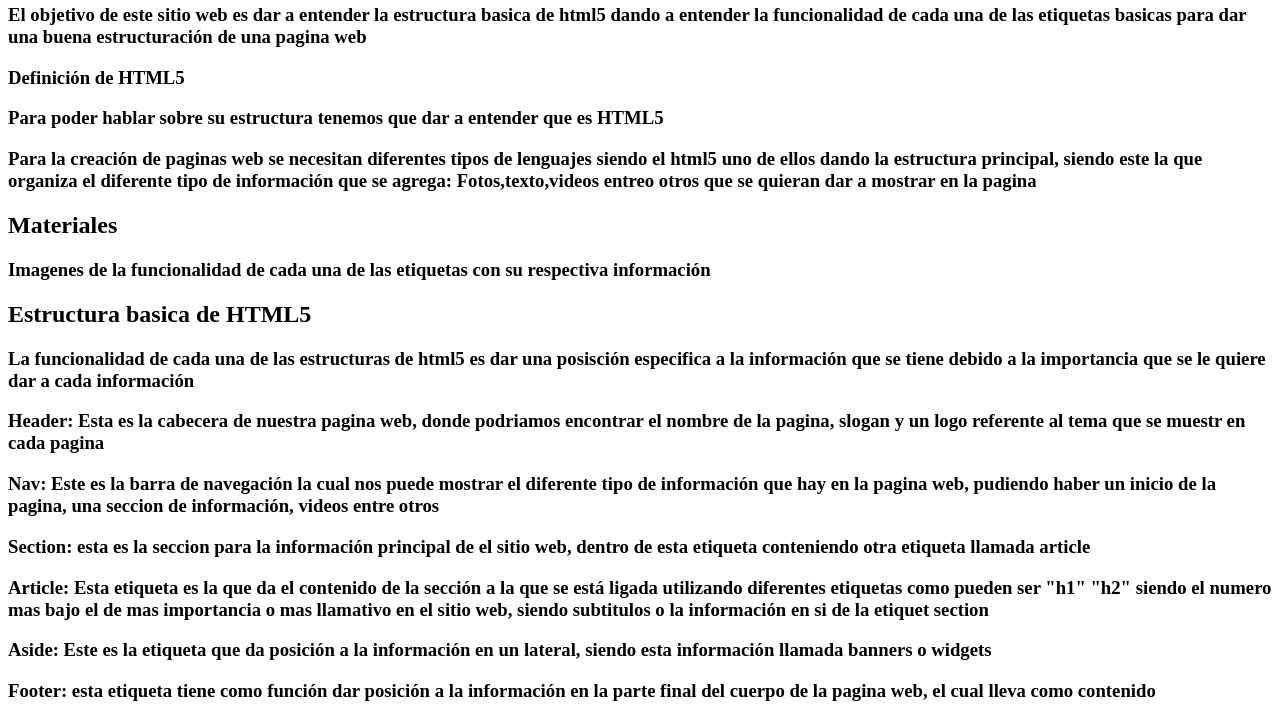
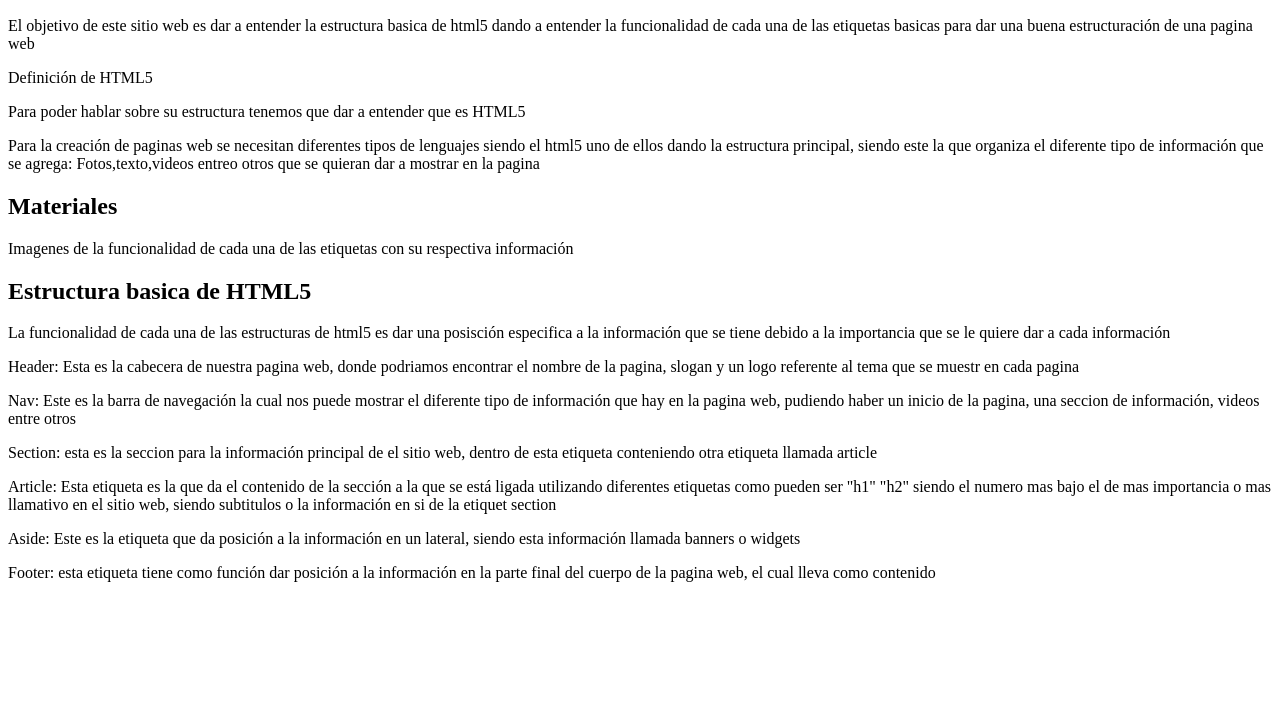
Before and after one commit to Gallego20010819/DSW-DanielStivenCardenasGallego, a plain HTML site: page planing.html in a window 1280 px wide. Shown: the part 76-800 px from the top of the page. Drawn offline with Linux system fonts and the light colour scheme.

Commit message:
Cambios
Cambios

```diff
--- a/planing.html
+++ b/planing.html
@@ -1,25 +1,30 @@
 <!DOCTYPE html>
-<html lang="en">
+<html lang="es">
 <head>
     <meta charset="UTF-8">
     <meta name="viewport" content="width=device-width, initial-scale=1.0">
-    <title>Document</title>
+    <title>Planeación</title>
 </head>
 <body>
-    <h1>OBJETIVOS DEL SITIO WEB</h1>
-    <h3>El objetivo de este sitio web es dar a entender la estructura basica de html5 dando a entender la funcionalidad de cada una de las etiquetas basicas para dar una buena estructuración de una pagina web </h3>
-    <h3>Definición de HTML5</h2>
-    <h3>Para poder hablar sobre su estructura tenemos que dar a entender que es HTML5</h3>
-    <h3>Para la creación de paginas web se necesitan diferentes tipos de lenguajes siendo el html5 uno de ellos dando la estructura principal, siendo este la que organiza el diferente tipo de información que se agrega: Fotos,texto,videos entreo otros que se quieran dar a mostrar en la pagina</h3>
-    <h2>Materiales</h2>
-    <h3>Imagenes de la funcionalidad de cada una de las etiquetas con su respectiva información</h3>
-    <h2>Estructura basica de HTML5</h2>
-    <h3>La funcionalidad de cada una de las estructuras de html5 es dar una posisción especifica a la información que se tiene debido a la importancia que se le quiere dar a cada información</h3>
-    <h3>Header: Esta es la cabecera de nuestra pagina web, donde podriamos encontrar el nombre de la pagina, slogan y un logo referente al tema que se muestr en cada pagina</h3>
-    <h3>Nav: Este es la barra de navegación la cual nos puede mostrar el diferente tipo de información que hay en la pagina web, pudiendo haber un inicio de la pagina, una seccion de información, videos entre otros</h3>
-    <h3>Section: esta es la seccion para la información principal de el sitio web, dentro de esta etiqueta conteniendo otra etiqueta llamada article</h3>
-    <h3>Article: Esta etiqueta es la que da el contenido de la sección a la que se está ligada utilizando diferentes etiquetas como pueden ser "h1" "h2" siendo el numero mas bajo el de mas importancia o mas llamativo en el sitio web, siendo subtitulos o la información en si de la etiquet section</h3>
-    <h3>Aside: Este es la etiqueta que da posición a la información en un lateral, siendo esta información llamada banners o widgets</h3>
-    <h3>Footer: esta etiqueta tiene como función dar posición a la información en la parte final del cuerpo de la pagina web, el cual lleva como contenido</h3>
+    <nav>
+        <a href="index.html">pagina index</a>
+    </nav>
+    <section>
+        <h1>OBJETIVOS DEL SITIO WEB</h1>
+        <p>El objetivo de este sitio web es dar a entender la estructura basica de html5 dando a entender la funcionalidad de cada una de las etiquetas basicas para dar una buena estructuración de una pagina web </p>
+        <p>Definición de HTML5</h2>
+        <p>Para poder hablar sobre su estructura tenemos que dar a entender que es HTML5</p>
+        <p>Para la creación de paginas web se necesitan diferentes tipos de lenguajes siendo el html5 uno de ellos dando la estructura principal, siendo este la que organiza el diferente tipo de información que se agrega: Fotos,texto,videos entreo otros que se quieran dar a mostrar en la pagina</p>
+        <h2>Materiales</h2>
+        <p>Imagenes de la funcionalidad de cada una de las etiquetas con su respectiva información</p>
+        <h2>Estructura basica de HTML5</h2>
+        <p>La funcionalidad de cada una de las estructuras de html5 es dar una posisción especifica a la información que se tiene debido a la importancia que se le quiere dar a cada información</p>
+        <p>Header: Esta es la cabecera de nuestra pagina web, donde podriamos encontrar el nombre de la pagina, slogan y un logo referente al tema que se muestr en cada pagina</p>
+        <p>Nav: Este es la barra de navegación la cual nos puede mostrar el diferente tipo de información que hay en la pagina web, pudiendo haber un inicio de la pagina, una seccion de información, videos entre otros</p>
+        <p>Section: esta es la seccion para la información principal de el sitio web, dentro de esta etiqueta conteniendo otra etiqueta llamada article</p>
+        <p>Article: Esta etiqueta es la que da el contenido de la sección a la que se está ligada utilizando diferentes etiquetas como pueden ser "h1" "h2" siendo el numero mas bajo el de mas importancia o mas llamativo en el sitio web, siendo subtitulos o la información en si de la etiquet section</p>
+        <p>Aside: Este es la etiqueta que da posición a la información en un lateral, siendo esta información llamada banners o widgets</p>
+        <p>Footer: esta etiqueta tiene como función dar posición a la información en la parte final del cuerpo de la pagina web, el cual lleva como contenido</p>
+    </section>
     </body>
 </html>
```
Also changed, not shown: index.html (+14 -6 lines).
